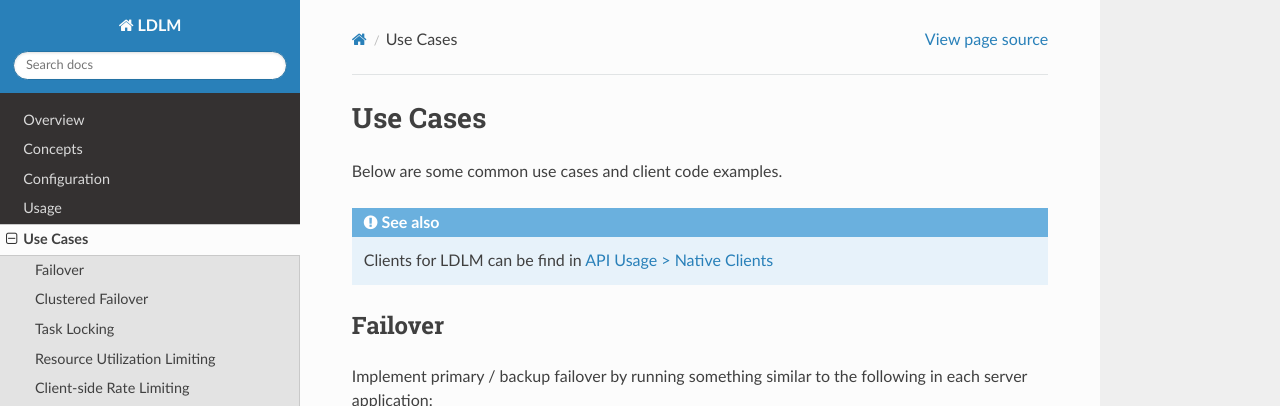
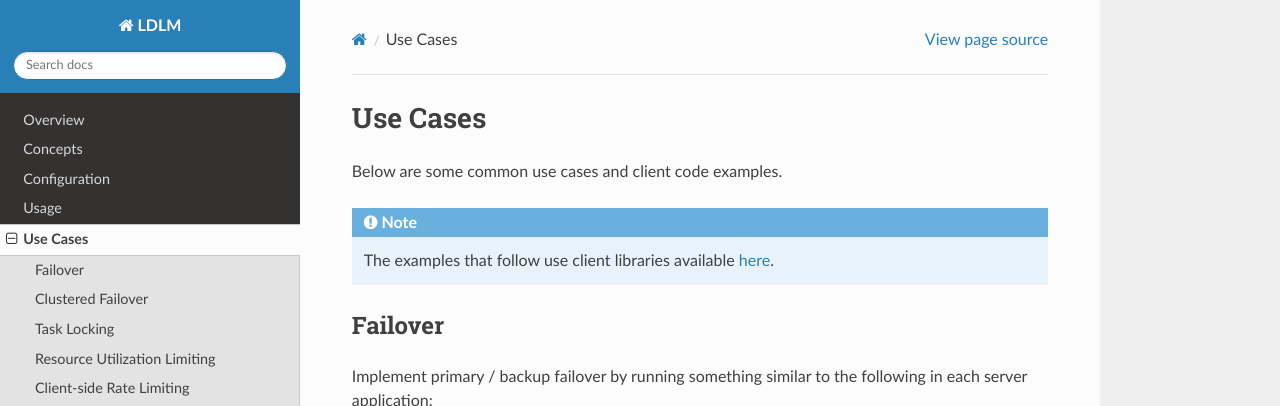
Before and after one commit to imoore76/ldlm, a Sphinx documentation site: the page built from docs/uses.rst, in a window 1280 px wide and 900 px high. Shown: the top 406 px of the window. Built offline with Sphinx 7.4.7 and the Read the Docs theme 3.1.0, drawn with Linux system fonts in a browser that asks for light colours; the version number could not be read and is left out.

Commit message:
Doc updates (#44)
* Rename timer to timermap

* Doc updates

```diff
--- a/docs/concepts.rst
+++ b/docs/concepts.rst
@@ -6,6 +6,11 @@ LDLM is conceptually centered around named
 locks which can be locked and unlocked using an
 LDLM client. Generally speaking, a lock that is held (locked) can not be obtained until
 it is released (unlocked) by the lock holder.
+
+.. note::
+
+    The examples that follow use client libraries available
+    :ref:`here<api:Native Clients>`.
 
 Locks
 =========
--- a/docs/uses.rst
+++ b/docs/uses.rst
@@ -5,9 +5,10 @@ Use Cases
 
 Below are some common use cases and client code examples.
 
-.. seealso::
+.. note::
 
-    Clients for LDLM can be find in :doc:`API Usage > Native Clients </api>`
+    The examples that follow use client libraries available
+    :ref:`here<api:Native Clients>`.
 
 Failover
 ===============================
```
